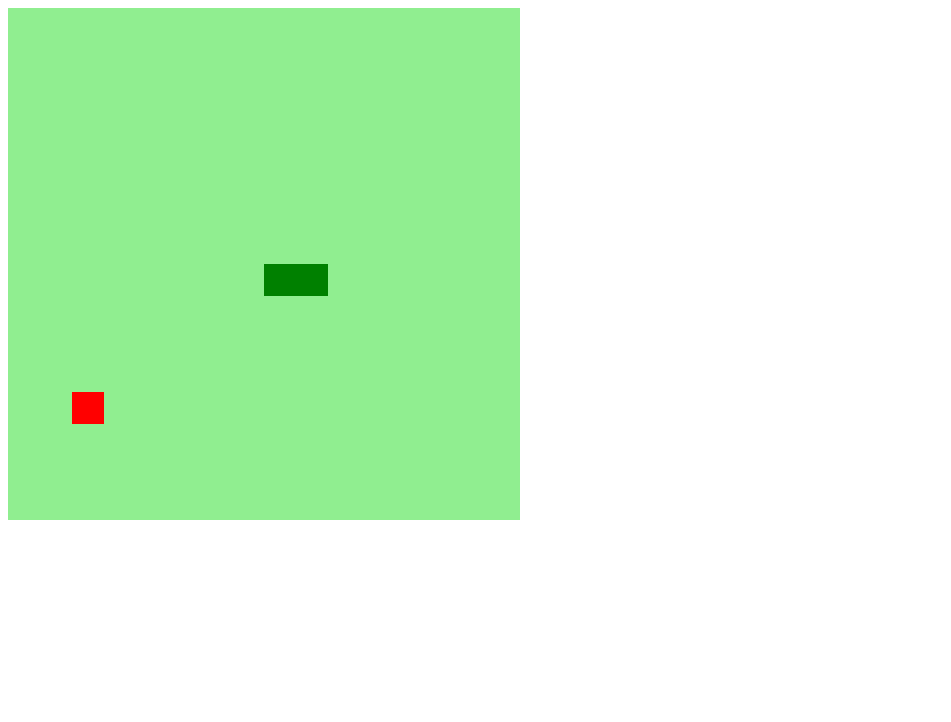
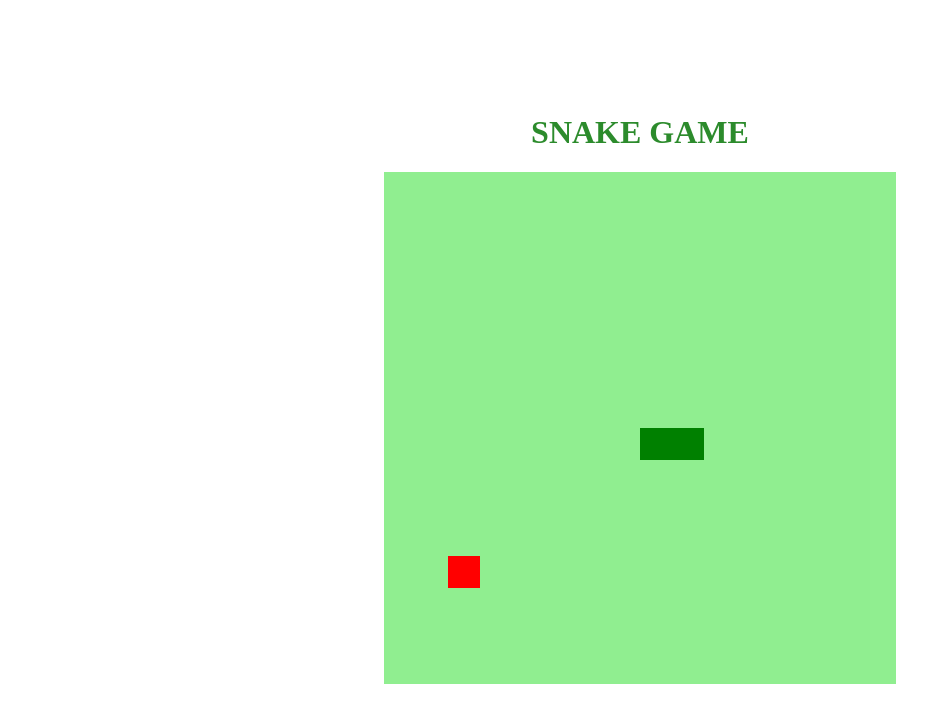
Before and after one commit to jsilva23/snack-game, a plain HTML site: page index.html in a window 1280 px wide. Shown: the whole page, without its empty margins (0-951 px from the left). Drawn offline with Linux system fonts and the light colour scheme.

Commit message:
Parte 6 terminando o jogo com estilo

```diff
--- a/index.html
+++ b/index.html
@@ -9,6 +9,7 @@
     <title>Snake game</title>
 </head>
 <body>
+    <h1>Snake Game</h1>
     <canvas id="snake" width="512" height="512"></canvas>
 </body>
 </html>
--- a/style.css
+++ b/style.css
@@ -0,0 +1,13 @@
+body {
+    height: 95vh;
+    width: 95;
+    display: flex;
+    justify-content: center;
+    align-items: center;
+    flex-direction: column;
+}
+
+h1 {
+    color: rgb(44, 139, 44);
+    text-transform: uppercase;
+}
```
